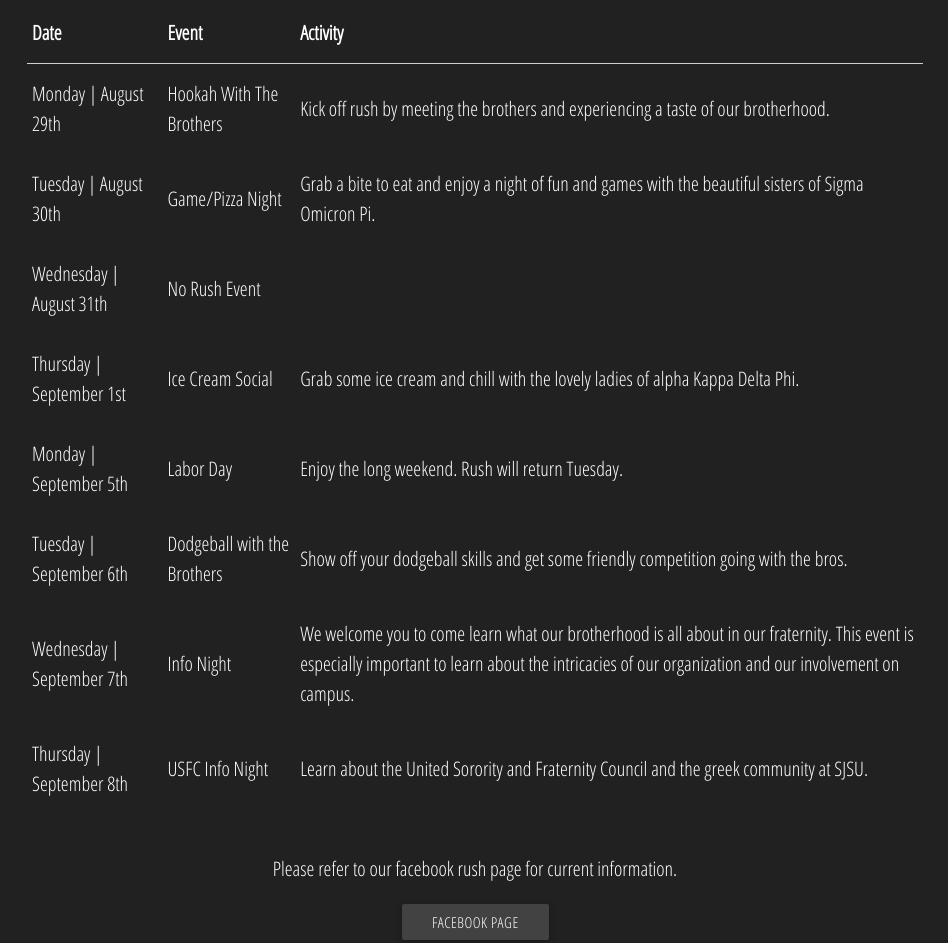
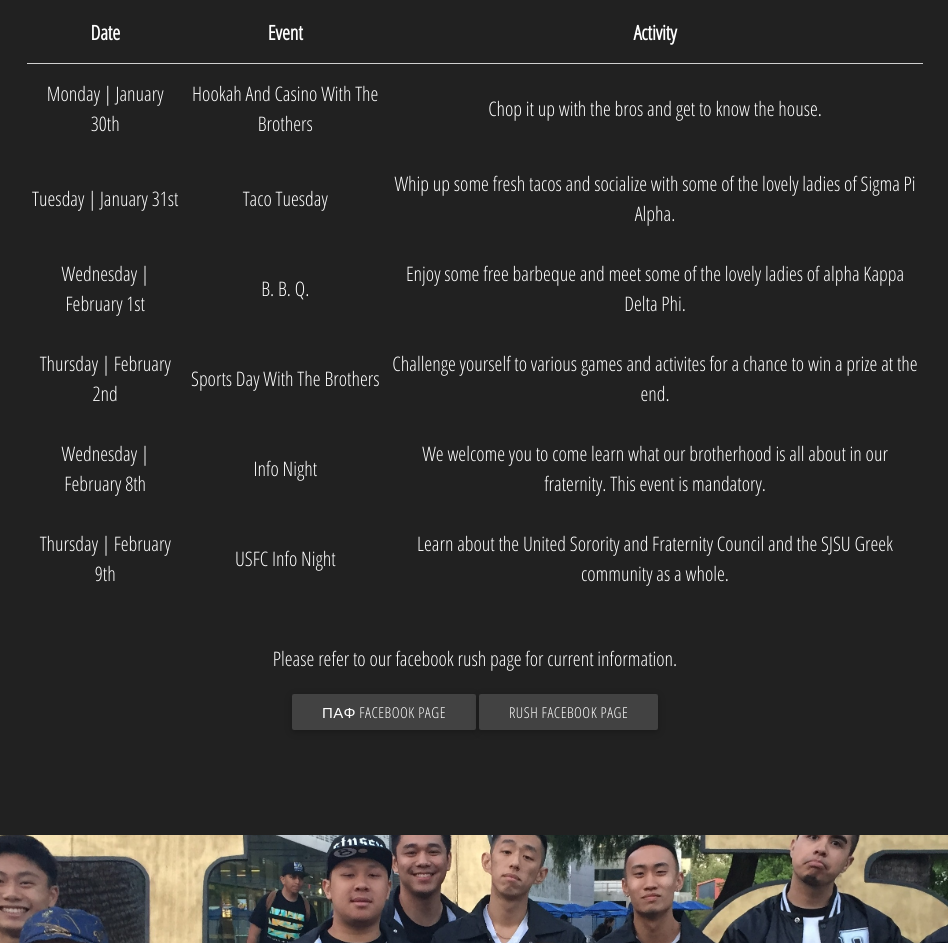
Before and after one commit to sjsupaphi/sjsupaphi.github.io, a plain HTML site: page rush/index.html in a window 1280 px wide. Shown: the part 1033-1976 px from the top of the page, without its empty margins (165-1113 px from the left). Drawn offline with nearby package versions, Linux system fonts and the light colour scheme; a web font is replaced by a local one.

Commit message:
Updated for Spring17 Rush + added some pictures

```diff
--- a/css/extrastyles.css
+++ b/css/extrastyles.css
@@ -14,3 +14,7 @@
 .twentyfive {
 	font-size: 25px;
 }
+
+tr, th, td {
+	text-align: center;
+}
--- a/rush/index.html
+++ b/rush/index.html
@@ -27,7 +27,7 @@
     <div class="nav-wrapper container">
       <a id="logo-container" class="brand-logo" style="color: white" > &Pi;&Alpha;&Phi; FRATERNITY | SJSU </a>
       <ul class="right hide-on-med-and-down" style="color: white;">
-        <li><a href="../" style="color: white">     HOME </a></li>
+        <li><a href="../" style="color: white">     	HOME </a></li>
         <li><a href="../chapters" style="color: white"> CHAPTERS </a></li>
         <li><a href="../rush" style="color: white">     RUSH </a></li>
         <li><a href="../gallery" style="color: white">  GALLERY </a></li>
@@ -37,7 +37,7 @@
 
 
       <ul id="nav-mobile" class="side-nav">
-        <li><a href="../">     HOME </a></li>
+        <li><a href="../">     	   HOME </a></li>
         <li><a href="../chapters"> CHAPTERS </a></li>
         <li><a href="../rush">     RUSH </a></li>
         <li><a href="../gallery">  GALLERY </a></li>
@@ -55,7 +55,7 @@
     <div class="section no-pad-bot">
       <div class="container" style="padding-top: 150px; font-family: 'Shadows Into Light', cursive";>
         <br><br>
-        <h1 class="header center text-lighten-2 valign"> Fall 2016 Recruitment </h1>
+        <h1 class="header center text-lighten-2 valign"> Spring 2017 Recruitment </h1>
         <div class="row center">
           <h5 class="header center col s12 light valign"> Delta Chapter </h5>
         </div>
@@ -86,52 +86,42 @@
           <table class="white-text twenty">
             <thead>
               <tr>
-                  <th data-field="id">Date</th>
-                  <th data-field="name">Event</th>
+                  <th data-field="id">   Date</th>
+                  <th data-field="name"> Event</th>
                   <th data-field="price">Activity</th>
               </tr>
             </thead>
 
             <tbody>
               <tr>
-                <td>Monday | August 29th </td>
-                <td>Hookah With The Brothers</td>
-                <td>Kick off rush by meeting the brothers and experiencing a taste of our brotherhood.</td>
+                <td>Monday | January 30th </td>
+                <td>Hookah And Casino With The Brothers</td>
+                <td>Chop it up with the bros and get to know the house.</td>
               </tr>
               <tr>
-                <td>Tuesday | August 30th </td>
-                <td>Game/Pizza Night</td>
-                <td>Grab a bite to eat and enjoy a night of fun and games with the beautiful sisters of Sigma Omicron Pi. </td>
+                <td>Tuesday | January 31st </td>
+                <td>Taco Tuesday</td>
+                <td>Whip up some fresh tacos and socialize with some of the lovely ladies of Sigma Pi Alpha. </td>
               </tr>
               <tr>
-                <td>Wednesday | August 31th </td>
-                <td> No Rush Event </td>
-                <td></td>
+                <td>Wednesday | February 1st </td>
+                <td> B. B. Q. </td>
+                <td>Enjoy some free barbeque and meet some of the lovely ladies of alpha Kappa Delta Phi. </td>
               </tr>
               <tr>
-                <td>Thursday | September 1st </td>
-                <td>Ice Cream Social</td>
-                <td>Grab some ice cream and chill with the lovely ladies of alpha Kappa Delta Phi. </td>
+                <td>Thursday | February 2nd </td>
+                <td>Sports Day With The Brothers</td>
+                <td>Challenge yourself to various games and activites for a chance to win a prize at the end. </td>
               </tr>
               <tr>
-                <td>Monday | September 5th </td>
-                <td> Labor Day </td>
-                <td> Enjoy the long weekend.  Rush will return Tuesday. </td>
+                <td>Wednesday | February 8th </td>
+                <td> Info Night </td>
+                <td>We welcome you to come learn what our brotherhood is all about in our fraternity. This event is mandatory. </td>
               </tr>
               <tr>
-                <td>Tuesday | September 6th </td>
-                <td>Dodgeball with the Brothers</td>
-                <td>Show off your dodgeball skills and get some friendly competition going with the bros. </td>
-              </tr>
-              <tr>
-                <td>Wednesday | September 7th </td>
-                <td>Info Night</td>
-                <td>We welcome you to come learn what our brotherhood is all about in our fraternity. This event is especially important to learn about the intricacies of our organization and our involvement on campus.</td>
-              </tr>
-              <tr>
-                <td>Thursday | September 8th </td>
+                <td>Thursday | February 9th </td>
                 <td>USFC Info Night</td>
-                <td>Learn about the United Sorority and Fraternity Council and the greek community at SJSU. </td>
+                <td>Learn about the United Sorority and Fraternity Council and the SJSU Greek community as a whole. </td>
               </tr>
             </tbody>
           </table>
@@ -143,7 +133,8 @@
         <p class="white-text twenty center">
           Please refer to our facebook rush page for current information.
         </p>
-          <a href="https://www.facebook.com/sjsupaphi/" id="download-button" class="btn waves-effect waves-light grey darken-3"> Facebook Page </a>
+          <a href="https://www.facebook.com/sjsupaphi/" id="download-button" class="btn waves-effect waves-light grey darken-3"> &Pi;&Alpha;&Phi; Facebook Page </a>
+          <a href="https://www.facebook.com/events/1623296527975066/" id="download-button" class="btn waves-effect waves-light grey darken-3"> Rush Facebook Page </a>
         </div>
       </div>
 
@@ -181,10 +172,9 @@
               <div id="modal1" class="modal">
                 <div class="modal-content">
                   <h4> Contact | National </h4>
-                  <p> Website: www.pialphaphi2016.weebly.com </p>
-                  <p> Email: convention@pialphaphi.com </p>
+                  <p> Website: http://pialphaphi.com/ </p>
+                  <p> Email: nb@pialphaphi.com </p>
                   <p> Instagram: https://www.instagram.com/pialphaphi1929/ </p>
-                  <p> Twitter: https://twitter.com/pialphaphi1929 </p>
                 </div>
               </div>
             <li><button data-target="modal2" class="btn-flat white-text modal-trigger"> Chapter </button></li>
@@ -229,7 +219,7 @@
     </div>
     <div class="footer-copyright">
       <div class="container">
-        <a class="grey-text text-lighten-3"> JP / DV </a>
+        <a class="grey-text text-lighten-3"> JP </a>
       </div>
     </div>
   </footer>
@@ -241,8 +231,8 @@
   <script src="../js/init.js"></script>
   <script>
     $(document).ready(function(){
-    // the "href" attribute of .modal-trigger must specify the modal ID that wants to be triggered
-    $('.modal-trigger').leanModal();
+    	// the "href" attribute of .modal-trigger must specify the modal ID that wants to be triggered
+    	$('.modal-trigger').leanModal();
     });
   </script>
   </body>
```
Also changed, not shown: about/index.html (+3 -4 lines), chapters/index.html (+3 -4 lines), contact/index.html (+3 -4 lines), gallery/index.html (+22 -6 lines), index.html (+1 -1 lines), tinypictures/kdphi_f16_installs_1.jpg (added), 9 other files.
